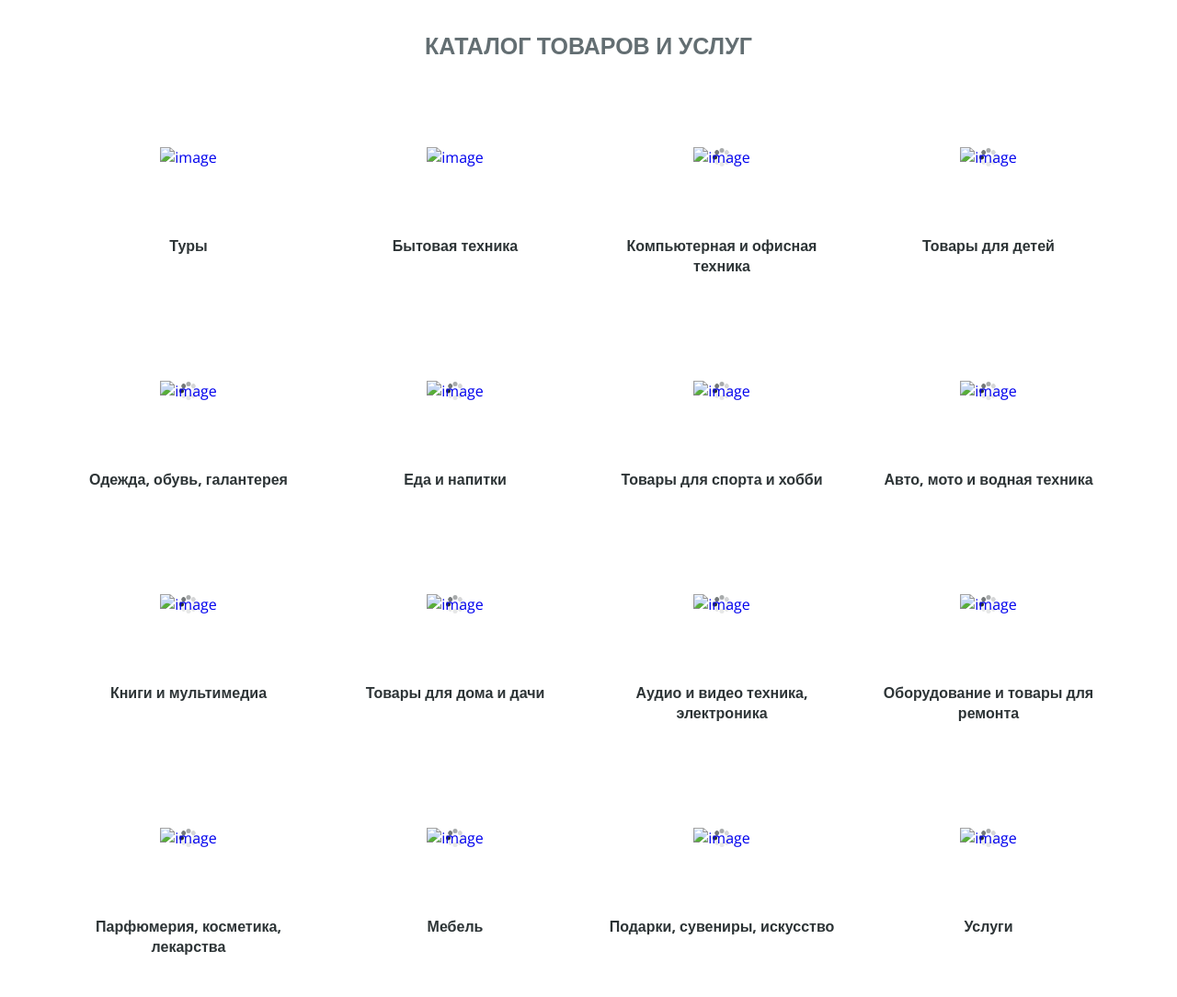
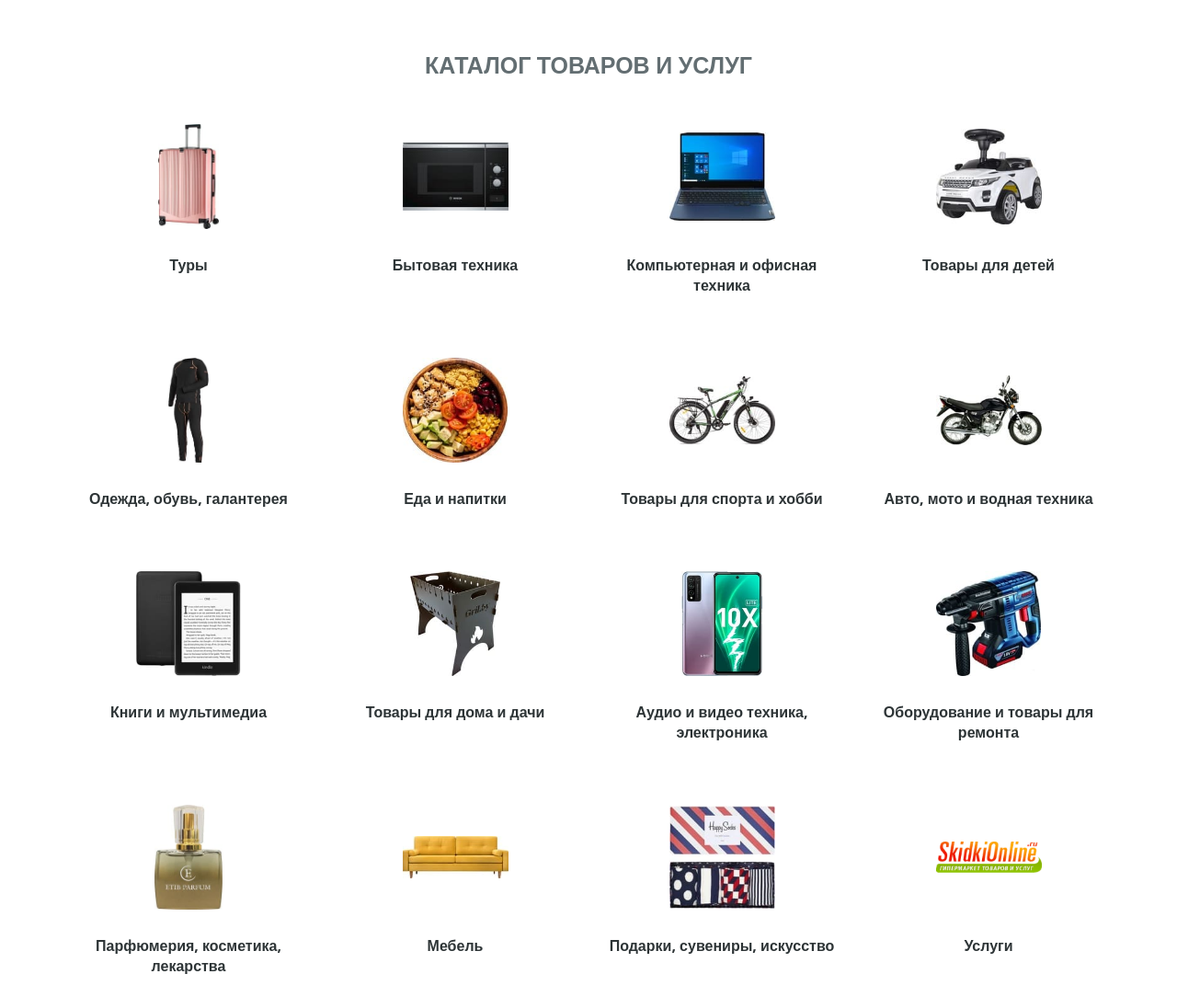
Before and after one commit to sgruzdov/skidki-online, a website: page src/index.html in a window 1280 px wide. Shown: the part 560-1644 px from the top of the page at 92% size. Drawn offline with nearby package versions, Linux system fonts and the light colour scheme; the site is published under a folder, as on GitHub Pages, so addresses that start at the root find nothing.

Commit message:
27.12.20 23:50

```diff
--- a/src/index.html
+++ b/src/index.html
@@ -10,7 +10,7 @@
 </head>
 <body>
     <nav class="header-nav">
-        <a href="/" class="header-nav-logo"><img src="/src/img/logo.png" alt="logo"></a>
+        <a href="/" class="header-nav-logo"><img src="img/logo.png" alt="logo"></a>
         <div class="header-nav-hamburger">
             <svg viewBox="0 0 24 24"><path d="M3 18h18v-2H3v2zm0-5h18v-2H3v2zm0-7v2h18V6H3z"></path></svg>
         </div>
@@ -28,7 +28,7 @@
 
     <div class="header-top">
         <div class="container">
-            <a href="/" class="header-top-logo"><img src="/src/img/logo.png" alt="logo"></a>
+            <a href="/" class="header-top-logo"><img src="img/logo.png" alt="logo"></a>
             <div class="header-top-search">
                 <input type="text" placeholder="Поиск" />
                 <svg viewBox="0 0 24 24"><path d="M15.5 14h-.79l-.28-.27C15.41 12.59 16 11.11 16 9.5 16 5.91 13.09 3 9.5 3S3 5.91 3 9.5 5.91 16 9.5 16c1.61 0 3.09-.59 4.23-1.57l.27.28v.79l5 4.99L20.49 19l-4.99-5zm-6 0C7.01 14 5 11.99 5 9.5S7.01 5 9.5 5 14 7.01 14 9.5 11.99 14 9.5 14z"></path></svg>
@@ -47,97 +47,97 @@
             <div class="catalog-items">
                 <a href="#" class="catalog-item">
                     <div class="catalog-item-image">
-                        <img src="/src/img/1.jpeg" alt="image">
+                        <img src="img/1.jpeg" alt="image">
                     </div>
                     <div class="catalog-item-descr">Туры</div>
                 </a>
                 <a href="#" class="catalog-item">
                     <div class="catalog-item-image">
-                        <img src="/src/img/2.jpeg" alt="image">
+                        <img src="img/2.jpeg" alt="image">
                     </div>
                     <div class="catalog-item-descr">Бытовая техника</div>
                 </a>
                 <a href="#" class="catalog-item">
                     <div class="catalog-item-image loading">
-                        <img src="/src/img/3.jpeg" alt="image">
+                        <img src="img/3.jpeg" alt="image">
                     </div>
                     <div class="catalog-item-descr">Компьютерная и офисная техника</div>
                 </a>
                 <a href="#" class="catalog-item">
                     <div class="catalog-item-image loading">
-                        <img src="/src/img/4.jpg" alt="image">
+                        <img src="img/4.jpg" alt="image">
                     </div>
                     <div class="catalog-item-descr">Товары для детей</div>
                 </a>
                 <a href="#" class="catalog-item">
                     <div class="catalog-item-image loading">
-                        <img src="/src/img/5.jpeg" alt="image">
+                        <img src="img/5.jpeg" alt="image">
                     </div>
                     <div class="catalog-item-descr">Одежда, обувь, галантерея</div>
                 </a>
                 <a href="#" class="catalog-item">
                     <div class="catalog-item-image loading">
-                        <img src="/src/img/6.jpeg" alt="image">
+                        <img src="img/6.jpeg" alt="image">
                     </div>
                     <div class="catalog-item-descr">Еда и напитки</div>
                 </a>
                 <a href="#" class="catalog-item">
                     <div class="catalog-item-image loading">
-                        <img src="/src/img/7.jpeg" alt="image">
+                        <img src="img/7.jpeg" alt="image">
                     </div>
                     <div class="catalog-item-descr">Товары для спорта и хобби</div>
                 </a>
                 <a href="#" class="catalog-item">
                     <div class="catalog-item-image loading">
-                        <img src="/src/img/8.jpg" alt="image">
+                        <img src="img/8.jpg" alt="image">
                     </div>
                     <div class="catalog-item-descr">Авто, мото и водная техника</div>
                 </a>
                 <a href="#" class="catalog-item">
                     <div class="catalog-item-image loading">
-                        <img src="/src/img/9.jpeg" alt="image">
+                        <img src="img/9.jpeg" alt="image">
                     </div>
                     <div class="catalog-item-descr">Книги и мультимедиа</div>
                 </a>
                 <a href="#" class="catalog-item">
                     <div class="catalog-item-image loading">
-                        <img src="/src/img/10.jpeg" alt="image">
+                        <img src="img/10.jpeg" alt="image">
                     </div>
                     <div class="catalog-item-descr">Товары для дома и дачи</div>
                 </a>
                 <a href="#" class="catalog-item">
                     <div class="catalog-item-image loading">
-                        <img src="/src/img/11.jpeg" alt="image">
+                        <img src="img/11.jpeg" alt="image">
                     </div>
                     <div class="catalog-item-descr">Аудио и видео техника, электроника</div>
                 </a>
                 <a href="#" class="catalog-item">
                     <div class="catalog-item-image loading">
-                        <img src="/src/img/12.jpeg" alt="image">
+                        <img src="img/12.jpeg" alt="image">
                     </div>
                     <div class="catalog-item-descr">Оборудование и товары для ремонта</div>
                 </a>
                 <a href="#" class="catalog-item">
                     <div class="catalog-item-image loading">
-                        <img src="/src/img/13.jpeg" alt="image">
+                        <img src="img/13.jpeg" alt="image">
                     </div>
                     <div class="catalog-item-descr">Парфюмерия, косметика, лекарства</div>
                 </a>
                 <a href="#" class="catalog-item">
                     <div class="catalog-item-image loading">
-                        <img src="/src/img/14.jpeg" alt="image">
+                        <img src="img/14.jpeg" alt="image">
                     </div>
                     <div class="catalog-item-descr">Мебель</div>
                 </a>
                 <a href="#" class="catalog-item">
                     <div class="catalog-item-image loading">
-                        <img src="/src/img/15.jpeg" alt="image">
+                        <img src="img/15.jpeg" alt="image">
                     </div>
                     <div class="catalog-item-descr">Подарки, сувениры, искусство</div>
                 </a>
                 <a href="#" class="catalog-item">
                     <div class="catalog-item-image loading">
-                        <img src="/src/img/logo.png" alt="image">
+                        <img src="img/logo.png" alt="image">
                     </div>
                     <div class="catalog-item-descr">Услуги</div>
                 </a>
--- a/src/sass/style.scss
+++ b/src/sass/style.scss
@@ -284,6 +284,7 @@ body {
     }
 
     .header-nav {
+        height: 75px;
         top: 0;
         position: fixed;
         width: 100%;
```
Also changed, not shown: src/css/style.css, 1 other file.
